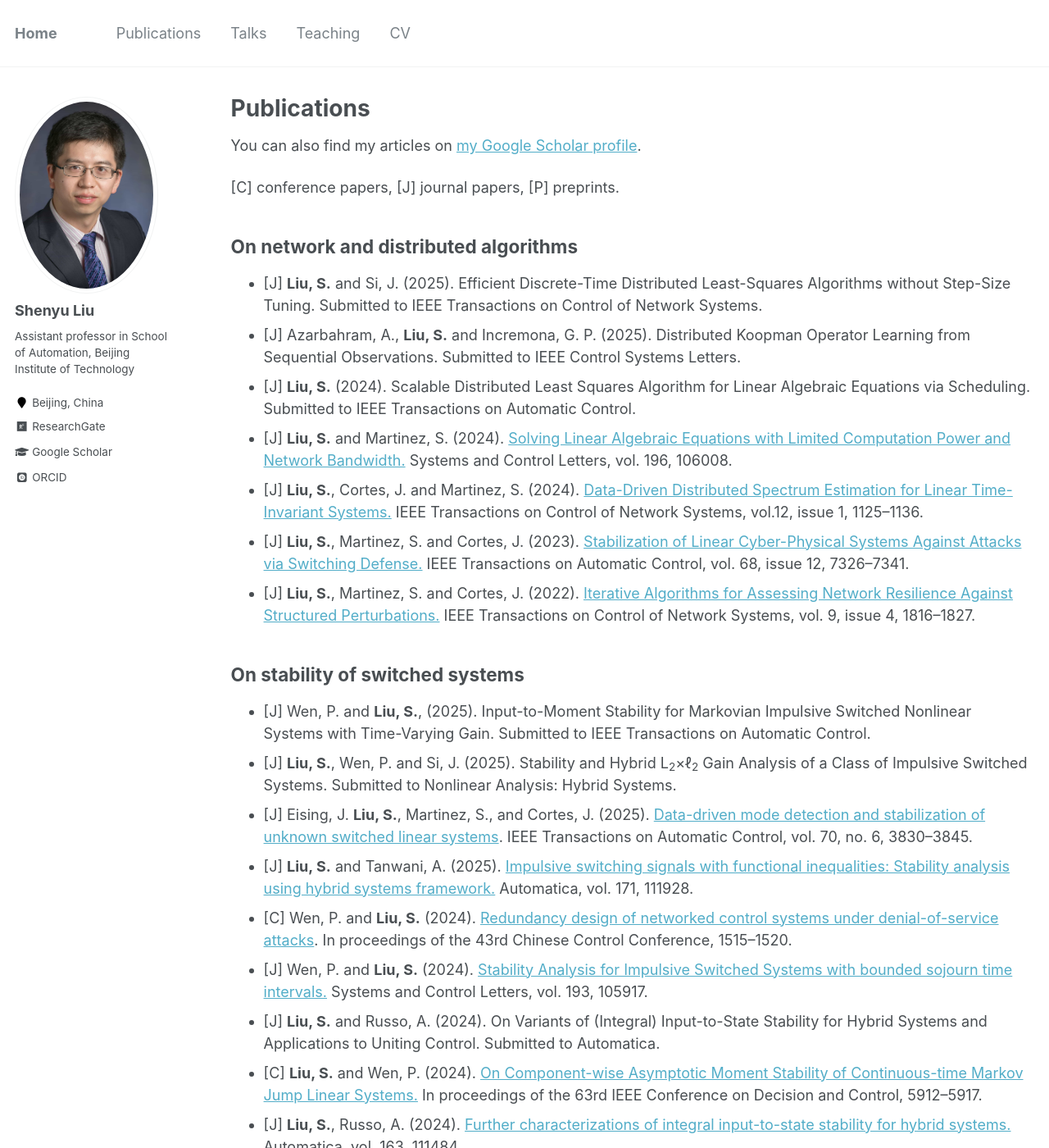
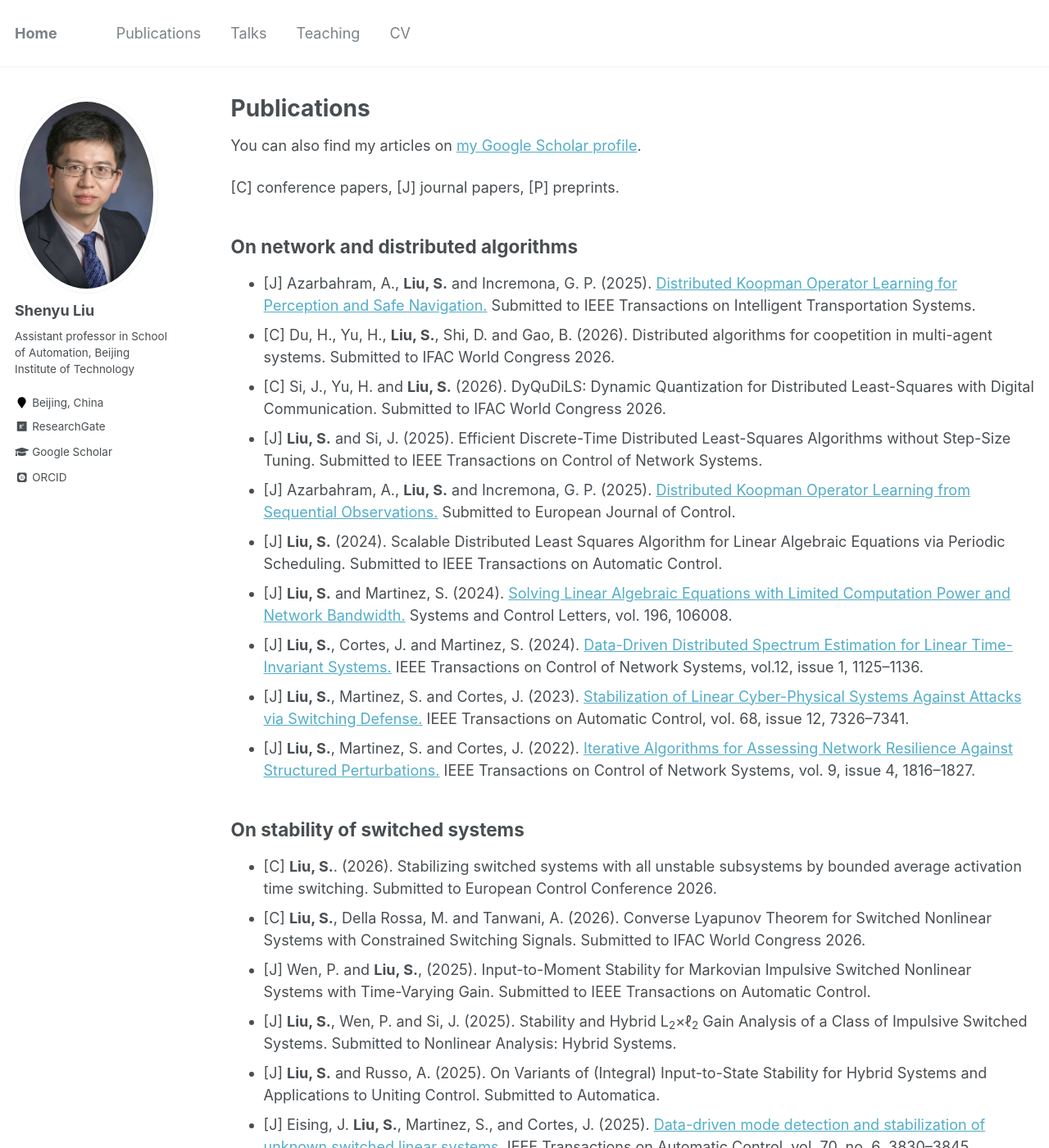
Before and after one commit to Shenyu-Liu/Shenyu-Liu.github.io, a Jekyll site: the page built from _pages/publications.md, in a window 1280 px wide and 1400 px high. Shown: the whole window at 82% size. Built offline with Jekyll 4.4.1, drawn with Linux system fonts in a browser that asks for light colours; some web fonts are replaced; some of the changed text lies outside the part shown.

Commit message:
Update publications.md

```diff
--- a/_pages/publications.md
+++ b/_pages/publications.md
@@ -13,9 +13,12 @@ author_profile: true
 
 On network and distributed algorithms
 ------
+* [J] Azarbahram, A., <strong>Liu, S.</strong> and Incremona, G. P. (2025). <a href="https://arxiv.org/abs/2511.22368">Distributed Koopman Operator Learning for Perception and Safe Navigation.</a> Submitted to IEEE Transactions on Intelligent Transportation Systems.
+* [C] Du, H., Yu, H., <strong>Liu, S.</strong>, Shi, D. and Gao, B. (2026). Distributed algorithms for coopetition in multi-agent systems. Submitted to IFAC World Congress 2026.
+* [C] Si, J., Yu, H. and <strong>Liu, S.</strong> (2026). DyQuDiLS: Dynamic Quantization for Distributed Least-Squares with Digital Communication. Submitted to IFAC World Congress 2026.
 * [J] <strong>Liu, S.</strong> and Si, J. (2025). Efficient Discrete-Time Distributed Least-Squares Algorithms without Step-Size Tuning. Submitted to IEEE Transactions on Control of Network Systems.
-* [J] Azarbahram, A., <strong>Liu, S.</strong> and Incremona, G. P. (2025). Distributed Koopman Operator Learning from Sequential Observations. Submitted to IEEE Control Systems Letters.
-* [J] <strong>Liu, S.</strong> (2024). Scalable Distributed Least Squares Algorithm for Linear Algebraic Equations via Scheduling. Submitted to IEEE Transactions on Automatic Control.
+* [J] Azarbahram, A., <strong>Liu, S.</strong> and Incremona, G. P. (2025). <a href ="https://arxiv.org/abs/2509.20071">Distributed Koopman Operator Learning from Sequential Observations.</a> Submitted to European Journal of Control.
+* [J] <strong>Liu, S.</strong> (2024). 	Scalable Distributed Least Squares Algorithm for Linear Algebraic Equations via Periodic Scheduling. Submitted to IEEE Transactions on Automatic Control.
 * [J] <strong>Liu, S.</strong> and Martinez, S. (2024). <a href ="https://www.sciencedirect.com/science/article/pii/S0167691124002962">Solving Linear Algebraic Equations with Limited Computation Power and Network Bandwidth.</a> Systems and Control Letters, vol. 196, 106008.
 * [J] <strong>Liu, S.</strong>, Cortes, J. and Martinez, S. (2024). <a href ="https://ieeexplore.ieee.org/document/10608395">Data-Driven Distributed Spectrum Estimation for Linear Time-Invariant Systems.</a> IEEE Transactions on Control of Network Systems, vol.12, issue 1, 1125&ndash;1136.
 * [J] <strong>Liu, S.</strong>, Martinez, S. and Cortes, J. (2023). <a href ="https://ieeexplore.ieee.org/document/10128668">Stabilization of Linear Cyber-Physical Systems Against Attacks via Switching Defense.</a> IEEE Transactions on Automatic Control, vol. 68, issue 12, 7326&ndash;7341.
@@ -23,8 +26,11 @@ On network and distributed algorithms
 
 On stability of switched systems
 ------
+* [C] <strong>Liu, S.</strong>. (2026). Stabilizing switched systems with all unstable subsystems by bounded average activation time switching. Submitted to European Control Conference 2026.
+* [C] <strong>Liu, S.</strong>, Della Rossa, M. and Tanwani, A. (2026). Converse Lyapunov Theorem for Switched Nonlinear Systems with Constrained Switching Signals. Submitted to IFAC World Congress 2026.
 * [J] Wen, P. and <strong> Liu, S.</strong>, (2025). Input-to-Moment Stability for Markovian Impulsive Switched Nonlinear Systems with Time-Varying Gain. Submitted to IEEE Transactions on Automatic Control.
 * [J] <strong>Liu, S.</strong>, Wen, P. and Si, J. (2025). Stability and Hybrid L<sub>2</sub>×ℓ<sub>2</sub> Gain Analysis of a Class of Impulsive Switched Systems. Submitted to Nonlinear Analysis: Hybrid Systems.
+* [J] <strong>Liu, S.</strong> and Russo, A. (2025). On Variants of (Integral) Input-to-State Stability for Hybrid Systems and Applications to Uniting Control. Submitted to Automatica.
 * [J] Eising, J. <strong>Liu, S.</strong>, Martinez, S., and Cortes, J. (2025). <a href="https://ieeexplore.ieee.org/document/10810729">Data-driven mode detection and stabilization of unknown switched linear systems</a>. IEEE Transactions on Automatic Control, vol. 70, no. 6, 3830&ndash;3845.
 * [J] <strong>Liu, S.</strong> and Tanwani, A. (2025). <a href="https://www.sciencedirect.com/science/article/pii/S0005109824004229">Impulsive switching signals with functional inequalities: Stability analysis using hybrid systems framework.</a> Automatica, vol. 171, 111928.
 * [C] Wen, P. and <strong>Liu, S.</strong> (2024). <a href="https://ieeexplore.ieee.org/document/10662301">Redundancy design of networked control systems under denial-of-service attacks</a>. In proceedings of the 43rd Chinese Control Conference, 1515&ndash;1520.
@@ -57,10 +63,10 @@ On stability of nonlinear systems
 
 On motion planning
 ------
-* [C] Chen, J., <strong>Liu, S.</strong> (2025). Continuous-Time Gradient-Proportional-Integral Flow for Provably Convergent Motion Planning with Obstacle Avoidance. Accepted by the 2025 IEEE/RSJ International Conference on Intelligent Robots and Systems (IROS 2025).
+* [C] Chen, J., <strong>Liu, S.</strong> (2025). <a href="https://ieeexplore.ieee.org/document/11247429">Continuous-Time Gradient-Proportional-Integral Flow for Provably Convergent Motion Planning with Obstacle Avoidance.</a> In proceedings of the 2025 IEEE/RSJ International Conference on Intelligent Robots and Systems (IROS), 11404&ndash;11410.
 * [J] Chen, J., <strong>Liu, S.</strong> (2025). A Two-Stage Motion Planning Algorithm Combining Geometric Heat Flow and Fine-Tuning. Submitted to IEEE Transactions on Control Systems Technology.
 * [C] Chen, J., <strong>Liu, S.</strong> (2024). <a href="https://ieeexplore.ieee.org/document/10840103">Motion Planning for Control-Affine Systems by Geometric Heat Flow with Fine-Tuning.</a> In proceedings of the 7th IEEE International Conference on Unmanned Systems (ICUS), 113&ndash;118.
-* [C] Bayram, E., <strong>Liu, S.</strong>, Belabbas, M.A. and Basar, T. (2024). <a href="https://arxiv.org/abs/2404.11013">Control Theoretic Approach to Fine-Tuning and Transfer Learning.</a> In proceedings of the Symposium on Systems Theory in Data and Optimization (SysDO) 2024.
+* [C] Bayram, E., <strong>Liu, S.</strong>, Belabbas, M.A. and Basar, T. (2024). <a href="https://link.springer.com/chapter/10.1007/978-3-031-83191-1_13">Control Theoretic Approach to Fine-Tuning and Transfer Learning.</a> In proceedings of the Symposium on Systems Theory in Data and Optimization (SysDO 2024), 197&ndash;212.
 * [J] Fan, Y.,<strong> Liu, S.</strong> and Belabbas, M.A. (2020). <a href="https://ieeexplore.ieee.org/document/9127539">Geometric Heat Flow Method for Legged Locomotion Planning.</a> IEEE Control Systems Letters, vol. 5, issue 3, 941&ndash;946.
 * [P] <strong>Liu, S.</strong>, Fan, Y. and Belabbas, M.A. (2020). <a href="https://arxiv.org/pdf/2001.04540.pdf">Geometric Motion Planning for Affine Control Systems with Indefinite Boundary Conditions and Free Terminal Time.</a> arXiv 2001.04540.
 * [J] Fan, Y.,<strong> Liu, S.</strong> and Belabbas, M.A. (2020). <a href="https://www.sciencedirect.com/science/article/abs/pii/S0957415820300039">Mid-air Motion Planning of Floating Robot Using Heat Flow Method with state constraints.</a> Mechatronics vol. 66, 102323.
```
Also changed, not shown: other parts of _pages/publications.md (+2 -2 lines).
